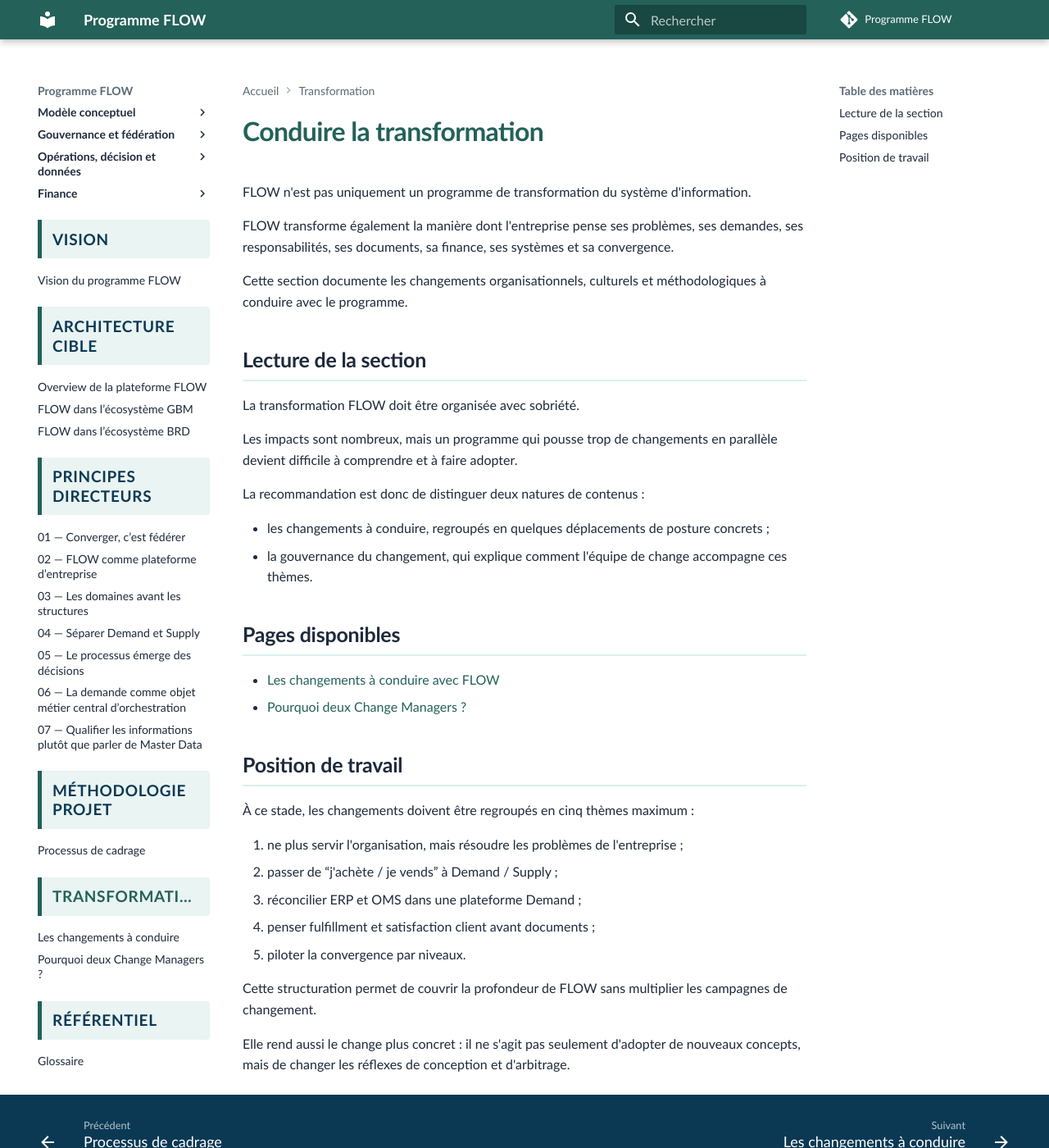
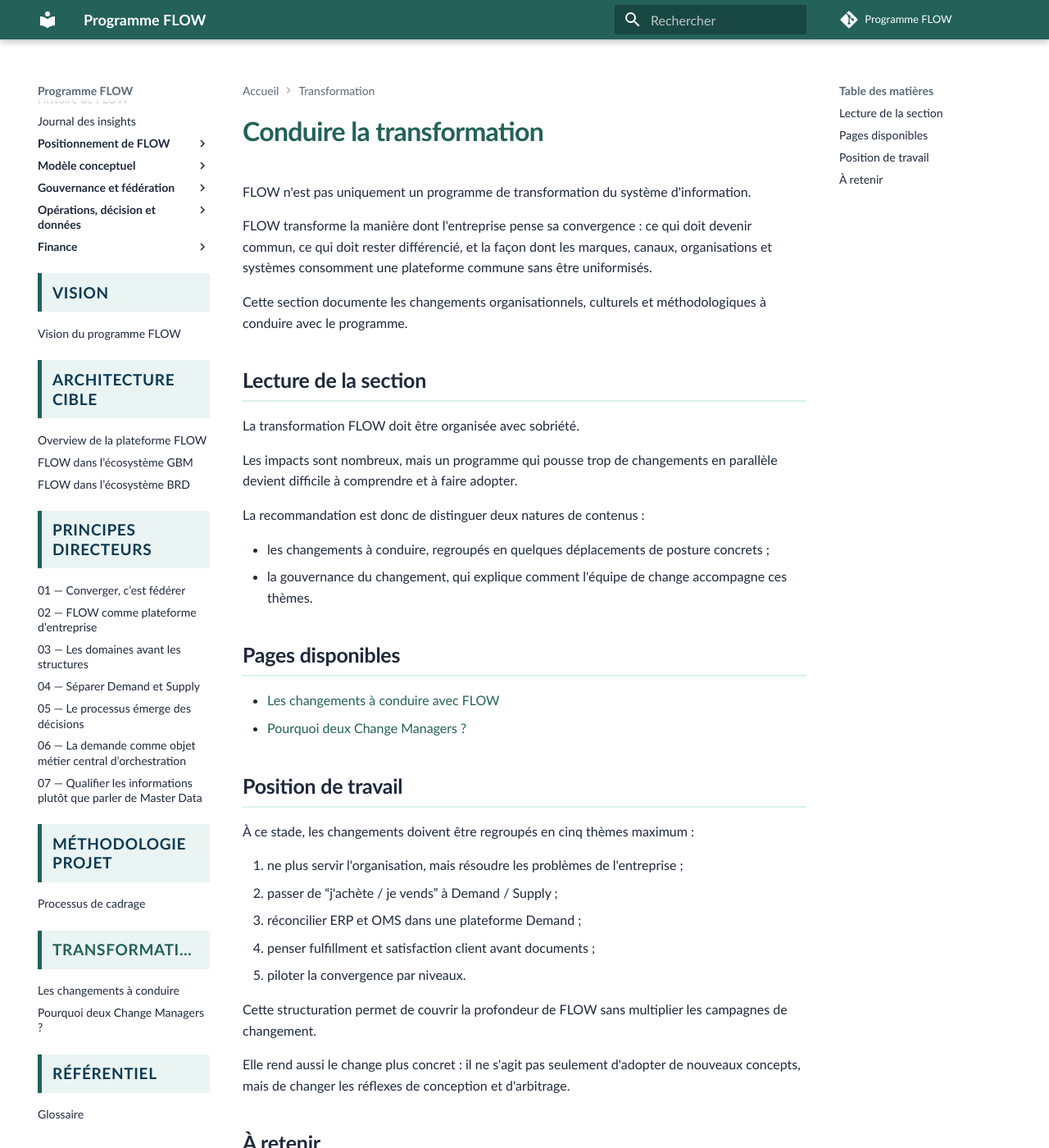
Before and after one commit to laurent-sintes/FLOW-Program, an MkDocs documentation site: the page built from docs/transformation/index.md, in a window 1280 px wide and 1400 px high. Shown: the whole window at 82% size. Built offline with MkDocs 1.6.1 and Material for MkDocs 9.7.7, drawn with Linux system fonts in a browser that asks for light colours; comment, search, counter and statistics services are not loaded; some of the changed text lies outside the part shown.

Commit message:
Reframe transformation around convergence adoption

```diff
--- a/docs/transformation/index.md
+++ b/docs/transformation/index.md
@@ -2,7 +2,7 @@
 
 FLOW n'est pas uniquement un programme de transformation du système d'information.
 
-FLOW transforme également la manière dont l'entreprise pense ses problèmes, ses demandes, ses responsabilités, ses documents, sa finance, ses systèmes et sa convergence.
+FLOW transforme la manière dont l'entreprise pense sa convergence : ce qui doit devenir commun, ce qui doit rester différencié, et la façon dont les marques, canaux, organisations et systèmes consomment une plateforme commune sans être uniformisés.
 
 Cette section documente les changements organisationnels, culturels et méthodologiques à conduire avec le programme.
 
@@ -35,3 +35,9 @@
 Cette structuration permet de couvrir la profondeur de FLOW sans multiplier les campagnes de changement.
 
 Elle rend aussi le change plus concret : il ne s'agit pas seulement d'adopter de nouveaux concepts, mais de changer les réflexes de conception et d'arbitrage.
+
+## À retenir
+
+La transformation FLOW doit aider les équipes à comprendre que la convergence ne signifie pas la disparition des singularités.
+
+Elle signifie que les responsabilités critiques — demandes, décisions, stock, promesse, allocation, exécution, événements et exceptions — doivent devenir plus cohérentes, plus explicables et mieux gouvernées.
```
